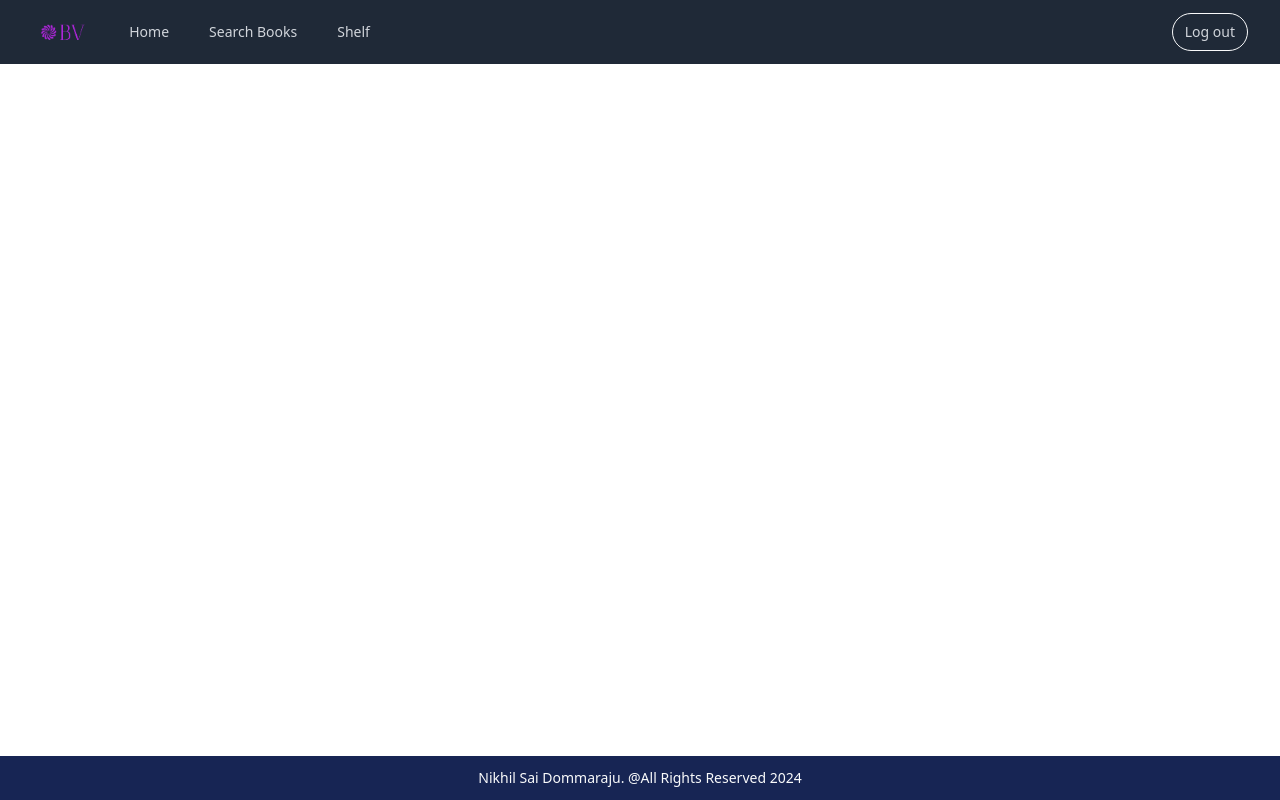
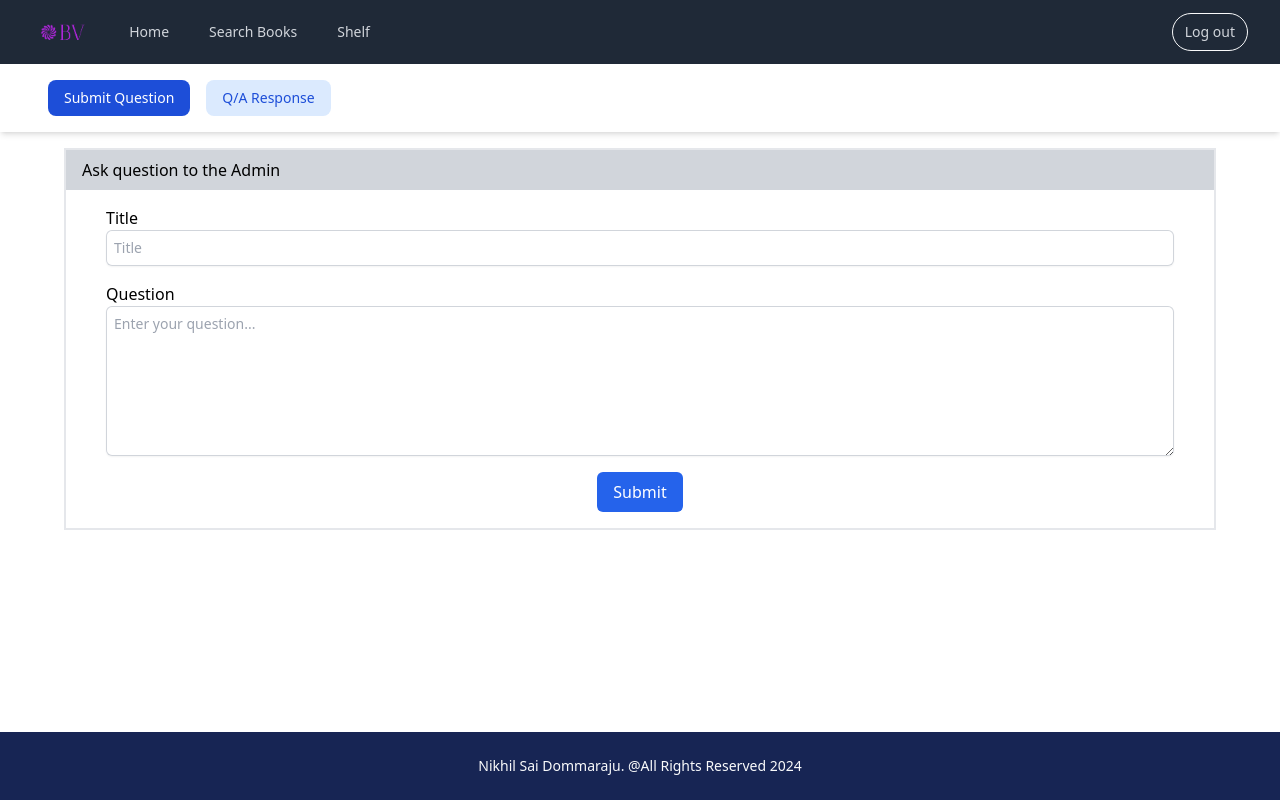
Before and after one commit to dommarajunikhil26/BookVerseClient, a React (Vite) app: page /messages in a window 1280 px wide. Built offline with nearby package versions, Linux system fonts and the light colour scheme; no server answers; sample sign-in values are in the browser's storage.

Commit message:
Added Submit Question Component in messages route

```diff
--- a/src/App.jsx
+++ b/src/App.jsx
@@ -1,6 +1,6 @@
-import { Route, Routes } from "react-router-dom";
+import { Route, Routes, useNavigate } from "react-router-dom";
 import { useEffect, useState } from 'react';
-import { useDispatch } from 'react-redux';
+import { useDispatch, useSelector } from 'react-redux';
 import { checkAuthState } from './components/redux/authSlice';
 import Footer from "./components/header_footer/Footer";
 import Header from "./components/header_footer/Header";
@@ -14,10 +14,13 @@ import Reviews from "./components/checkout/Reviews";
 import ProtectedRoute from './components/utility/ProtectedRoute';
 import { Loading } from "./components/utility/Tools";
 import Shelf from "./components/shelfPage/Shelf";
+import LibraryServices from "./components/libraryServices/LibraryServices";
 
 const App = () => {
   const dispatch = useDispatch();
+  const navigate = useNavigate();
   const [loading, setLoading] = useState(true);
+  const { isAuthenticated, error } = useSelector((state) => state.auth);
 
   useEffect(() => {
     const checkAuth = async () => {
@@ -26,6 +29,12 @@ const App = () => {
     };
     checkAuth();
   }, [dispatch]);
+
+  useEffect(() => {
+    if (!isAuthenticated && !loading) {
+      navigate("/signin");
+    }
+  }, [isAuthenticated, loading, navigate]);
 
   if (loading) {
     return <Loading />;
@@ -47,7 +56,14 @@ const App = () => {
               <Reviews />
             </ProtectedRoute>
           } />
-          <Route path="/shelf" element={<Shelf />} />
+          <Route path="/shelf" element={
+            <ProtectedRoute>
+              <Shelf />
+            </ProtectedRoute>
+          } />
+          <Route path="/messages" element={
+            <LibraryServices />
+          } />
         </Routes>
       </main>
       <Footer />
--- a/src/components/header_footer/Footer.jsx
+++ b/src/components/header_footer/Footer.jsx
@@ -5,7 +5,7 @@ const Footer = () => {
     const year = date.getFullYear();
 
     return (
-        <footer className="bg-blue-950 w-full p-3">
+        <footer className="bg-blue-950 w-full p-6">
             <p className="text-gray-50 font-medium text-center text-sm">Nikhil Sai Dommaraju. @All Rights Reserved {year}</p>
         </footer>
     )
--- /dev/null
+++ b/src/components/libraryServices/LibraryServices.jsx
@@ -0,0 +1,19 @@
+import { useState } from "react";
+import NavBar from "../utility/NavBar";
+import SubmitQuestion from './SubmitQuestion';
+import QuestionResponse from './QuestionResponse';
+
+const LibraryServices = () => {
+    const [activeTab, setActiveTab] = useState('Submit Question');
+    const tabs = ['Submit Question', 'Q/A Response'];
+
+    return (
+        <>
+            <NavBar tabs={tabs} activeTab={activeTab} setActiveTab={setActiveTab} />
+            {activeTab === 'Submit Question' && <SubmitQuestion />}
+            {activeTab === 'Q/A Response' && <QuestionResponse />}
+        </>
+    )
+}
+
+export default LibraryServices
--- /dev/null
+++ b/src/components/libraryServices/QuestionResponse.jsx
@@ -0,0 +1,8 @@
+
+const QuestionResponse = () => {
+    return (
+        <div>QuestionResponse</div>
+    )
+}
+
+export default QuestionResponse
--- /dev/null
+++ b/src/components/libraryServices/SubmitQuestion.jsx
@@ -0,0 +1,95 @@
+import { useState, useCallback } from 'react';
+import axiosInstance from '../utility/AxiosInstance';
+
+const SubmitQuestion = () => {
+    const [field1, setField1] = useState("");
+    const [field2, setField2] = useState("");
+    const [dislayMessage, setDisplayMessage] = useState("");
+
+    const postQuestion = async (title, question) => {
+        try {
+            const response = await axiosInstance.post(`/messages/secure/add/message`, {
+                title: title,
+                question: question
+            });
+        } catch (error) {
+            console.error('Error posting question:', error);
+        }
+    };
+
+    const handleField1Change = useCallback((e) => {
+        const value = e.target.value;
+        setField1(value);
+        setDisplayMessage('');
+    }, []);
+
+    const handleField2Change = useCallback((e) => {
+        const value = e.target.value;
+        setField2(value);
+        setDisplayMessage('');
+    }, []);
+
+    const handleSubmit = (e) => {
+        e.preventDefault();
+        console.log("Question submitted");
+        postQuestion(field1, field2);
+        setField1('');
+        setField2('');
+        setDisplayMessage("Quesion Submitted Successfully");
+    };
+
+    return (
+        <div className='flex items-center flex-col pt-4'>
+            {dislayMessage.length !== 0 && (
+                <div className='w-[90%] border-2 p-2 bg-green-400'>
+                    <p className='text-green-900'>{dislayMessage}</p>
+                </div>
+            )}
+            <form className='w-[90%] border-2' onSubmit={handleSubmit}>
+                <div className='bg-gray-300'>
+                    <p className='text-md py-2 pl-2 md:pl-4'>Ask question to the Admin</p>
+                </div>
+                <div className='ml-2 mr-2 md:ml-10 md:mr-10'>
+                    <div className='my-4'>
+                        <label htmlFor="field1" >Title</label>
+                        <input
+                            id="field1"
+                            name="field1"
+                            type="text"
+                            autoComplete="off"
+                            value={field1}
+                            required
+                            placeholder='Title'
+                            onChange={handleField1Change}
+                            className="block w-full p-2 rounded-md border-0 py-1.5 text-gray-900 shadow-sm ring-1 ring-inset ring-gray-300 placeholder:text-gray-400 focus:ring-2 focus:ring-inset focus:ring-indigo-600 sm:text-sm sm:leading-6"
+                        />
+                    </div>
+                    <div className='my-4'>
+                        <label htmlFor="field2" className='py-4'>Question</label>
+                        <textarea
+                            id="field2"
+                            name="field2"
+                            autoComplete="off"
+                            value={field2}
+                            required
+                            placeholder='Enter your question...'
+                            onChange={handleField2Change}
+                            className="block w-full p-2 h-[100px] md:h-[150px] rounded-md border-0 py-1.5 text-gray-900 shadow-sm ring-1 ring-inset ring-gray-300 placeholder:text-gray-400 focus:ring-2 focus:ring-inset focus:ring-indigo-600 sm:text-sm sm:leading-6"
+                            style={{ verticalAlign: 'top' }}
+                        />
+                    </div>
+                </div>
+                <div className='my-4 flex justify-center'>
+                    <button
+                        type="submit"
+                        className="px-4 py-2 bg-blue-600 text-white rounded-md hover:bg-blue-500"
+                    >
+                        Submit
+                    </button>
+                </div>
+            </form>
+        </div>
+    )
+}
+
+export default SubmitQuestion;
--- a/src/components/redux/authSlice.jsx
+++ b/src/components/redux/authSlice.jsx
@@ -103,6 +103,9 @@ const authSlice = createSlice({
             state.isAuthenticated = false;
             state.user = null;
         },
+        setError(state, action) {
+            state.error = action.payload;
+        },
     },
     extraReducers: (builder) => {
         builder
@@ -171,5 +174,5 @@ const authSlice = createSlice({
     },
 });
 
-export const { setUser, clearUser } = authSlice.actions;
+export const { setUser, clearUser, setError } = authSlice.actions;
 export default authSlice.reducer;
--- a/src/components/shelfPage/NavBar.jsx
+++ /dev/null
@@ -1,28 +0,0 @@
-
-const NavBar = ({ activeTab, setActiveTab }) => {
-
-    return (
-        <nav className="bg-white shadow-md p-4">
-            <div className="max-w-7xl mx-auto px-2 sm:px-6 lg:px-8">
-                <div className="flex justify-start space-x-4">
-                    <button
-                        className={`px-4 py-2 rounded-lg text-sm font-medium transition duration-200 ease-in-out ${activeTab === 'loans' ? 'text-white bg-blue-700' : 'text-blue-700 bg-blue-100 hover:bg-blue-200'
-                            }`}
-                        onClick={() => setActiveTab('loans')}
-                    >
-                        Loans
-                    </button>
-                    <button
-                        className={`px-4 py-2 rounded-lg text-sm font-medium transition duration-200 ease-in-out ${activeTab === 'history' ? 'text-white bg-blue-700' : 'text-blue-700 bg-blue-100 hover:bg-blue-200'
-                            }`}
-                        onClick={() => setActiveTab('history')}
-                    >
-                        Your History
-                    </button>
-                </div>
-            </div>
-        </nav>
-    )
-}
-
-export default NavBar
--- a/src/components/shelfPage/PurchaseHistory.jsx
+++ b/src/components/shelfPage/PurchaseHistory.jsx
@@ -24,6 +24,7 @@ const PurchaseHistory = () => {
                     });
                     setHistories(response.data._embedded.histories);
                     setTotalItems(response.data.page.totalElements);
+                    setSize(response.data.page.size);
                 } catch (error) {
                     console.error('Error while fetching histories: ', error);
                 }
--- a/src/components/shelfPage/Shelf.jsx
+++ b/src/components/shelfPage/Shelf.jsx
@@ -1,15 +1,16 @@
 import { useState } from "react";
 import Loans from "./Loans";
-import NavBar from "./NavBar";
+import NavBar from "../utility/NavBar";
 import PurchaseHistory from "./PurchaseHistory";
 
 
 const Shelf = () => {
     const [activeTab, setActiveTab] = useState('loans');
+    const tabs = ['loans', 'history'];
 
     return (
         <>
-            <NavBar activeTab={activeTab} setActiveTab={setActiveTab} />
+            <NavBar tabs={tabs} activeTab={activeTab} setActiveTab={setActiveTab} />
             {activeTab === 'loans' && <Loans />}
             {activeTab === 'history' && <PurchaseHistory />}
         </>
--- /dev/null
+++ b/src/components/utility/NavBar.jsx
@@ -0,0 +1,24 @@
+/* eslint-disable react/prop-types */
+
+const NavBar = ({ tabs, activeTab, setActiveTab }) => {
+    return (
+        <nav className="bg-white shadow-md p-4">
+            <div className="max-w-7xl mx-auto px-2 sm:px-6 lg:px-8">
+                <div className="flex justify-start space-x-4">
+                    {tabs.map((tab) => (
+                        <button
+                            key={tab}
+                            className={`px-4 py-2 rounded-lg text-sm font-medium transition duration-200 ease-in-out ${activeTab === tab ? 'text-white bg-blue-700' : 'text-blue-700 bg-blue-100 hover:bg-blue-200'
+                                }`}
+                            onClick={() => setActiveTab(tab)}
+                        >
+                            {tab}
+                        </button>
+                    ))}
+                </div>
+            </div>
+        </nav>
+    );
+};
+
+export default NavBar
```
